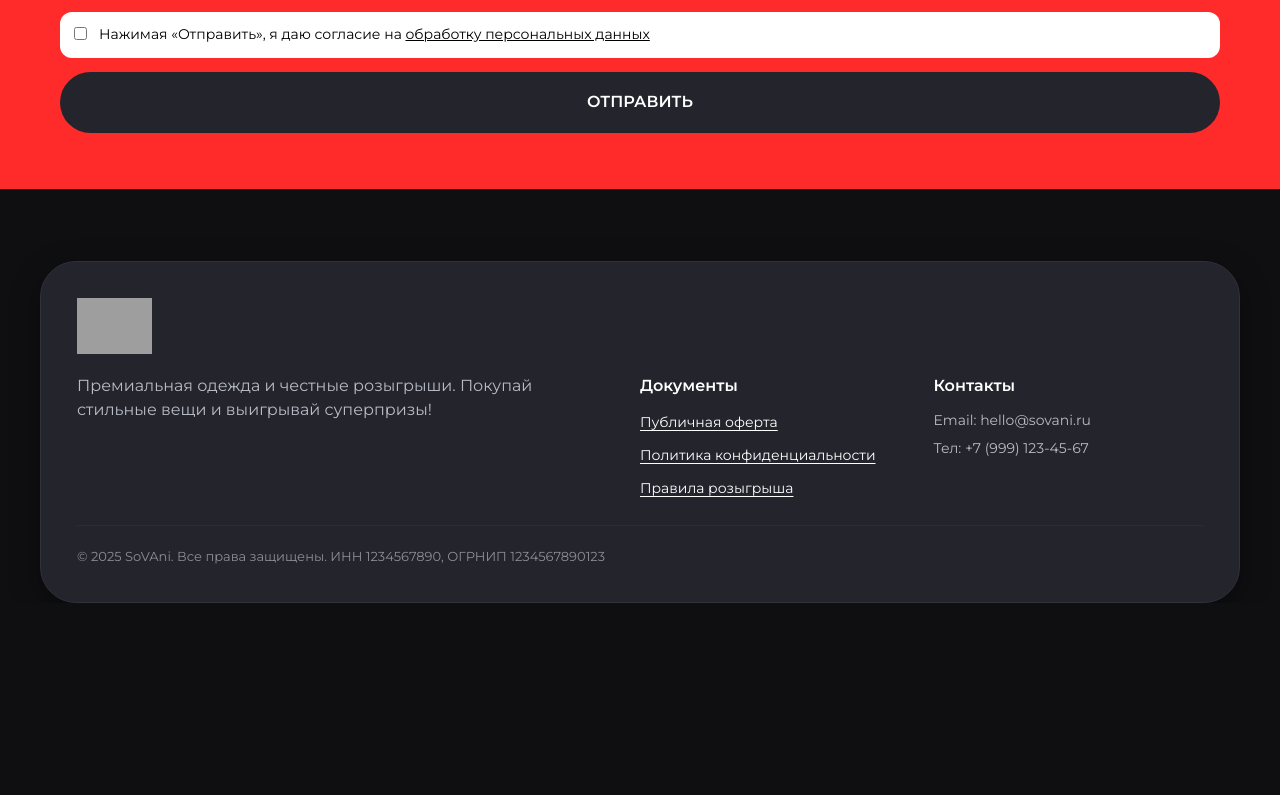
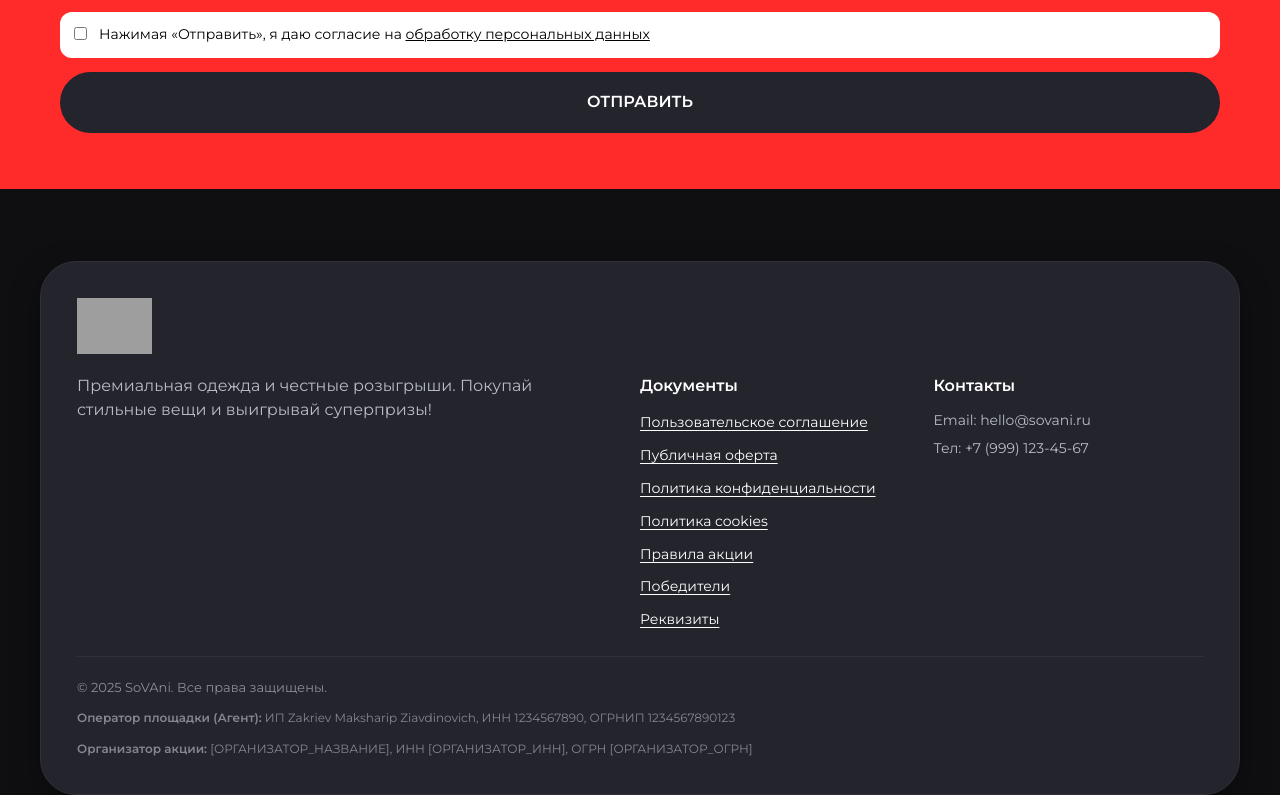
Before and after one commit to zydzymax/merch-sovani, a Next.js app: page / in a window 1280 px wide. Shown: the part 7934-8729 px from the top of the page. Before the commit the page ends 8537 px from the top, so only its background shows below. Built offline with nearby package versions, Linux system fonts and the light colour scheme; no server answers; grey boxes are pictures that could not be loaded; a web font is replaced by a local one.

Commit message:
feat(legal): update footer with all legal doc links and operator/organizer info

```diff
--- a/app/_components/BigFooter.tsx
+++ b/app/_components/BigFooter.tsx
@@ -26,18 +26,38 @@ export default function BigFooter(){
             <div style={{fontWeight:700,marginBottom:12,fontSize:16}}>Документы</div>
             <ul style={{listStyle:'none',padding:0,margin:0,display:'grid',gap:8}}>
               <li>
-                <a className="btn-link" href="/legal/offer" style={{fontSize:14}}>
+                <a className="btn-link" href="/docs/user-agreement" style={{fontSize:14}}>
+                  Пользовательское соглашение
+                </a>
+              </li>
+              <li>
+                <a className="btn-link" href="/docs/offer" style={{fontSize:14}}>
                   Публичная оферта
                 </a>
               </li>
               <li>
-                <a className="btn-link" href="/legal/privacy" style={{fontSize:14}}>
+                <a className="btn-link" href="/docs/privacy" style={{fontSize:14}}>
                   Политика конфиденциальности
                 </a>
               </li>
               <li>
-                <a className="btn-link" href="/legal/promo-rules" style={{fontSize:14}}>
-                  Правила розыгрыша
+                <a className="btn-link" href="/docs/cookies" style={{fontSize:14}}>
+                  Политика cookies
+                </a>
+              </li>
+              <li>
+                <a className="btn-link" href="/docs/rules" style={{fontSize:14}}>
+                  Правила акции
+                </a>
+              </li>
+              <li>
+                <a className="btn-link" href="/winners" style={{fontSize:14}}>
+                  Победители
+                </a>
+              </li>
+              <li>
+                <a className="btn-link" href="/legal" style={{fontSize:14}}>
+                  Реквизиты
                 </a>
               </li>
             </ul>
@@ -53,13 +73,22 @@ export default function BigFooter(){
         <div
           className="lead"
           style={{
-            opacity:.7,
             paddingTop:20,
             borderTop:'1px solid var(--ring)',
-            fontSize:13
+            fontSize:13,
+            display:'grid',
+            gap:12
           }}
         >
-          © 2025 SoVAni. Все права защищены. ИНН 1234567890, ОГРНИП 1234567890123
+          <div style={{opacity:.7}}>
+            © 2025 SoVAni. Все права защищены.
+          </div>
+          <div style={{opacity:.65,fontSize:12}}>
+            <strong>Оператор площадки (Агент):</strong> ИП Zakriev Maksharip Ziavdinovich, ИНН 1234567890, ОГРНИП 1234567890123
+          </div>
+          <div style={{opacity:.65,fontSize:12}}>
+            <strong>Организатор акции:</strong> [ОРГАНИЗАТОР_НАЗВАНИЕ], ИНН [ОРГАНИЗАТОР_ИНН], ОГРН [ОРГАНИЗАТОР_ОГРН]
+          </div>
         </div>
       </div>
     </footer>
```
